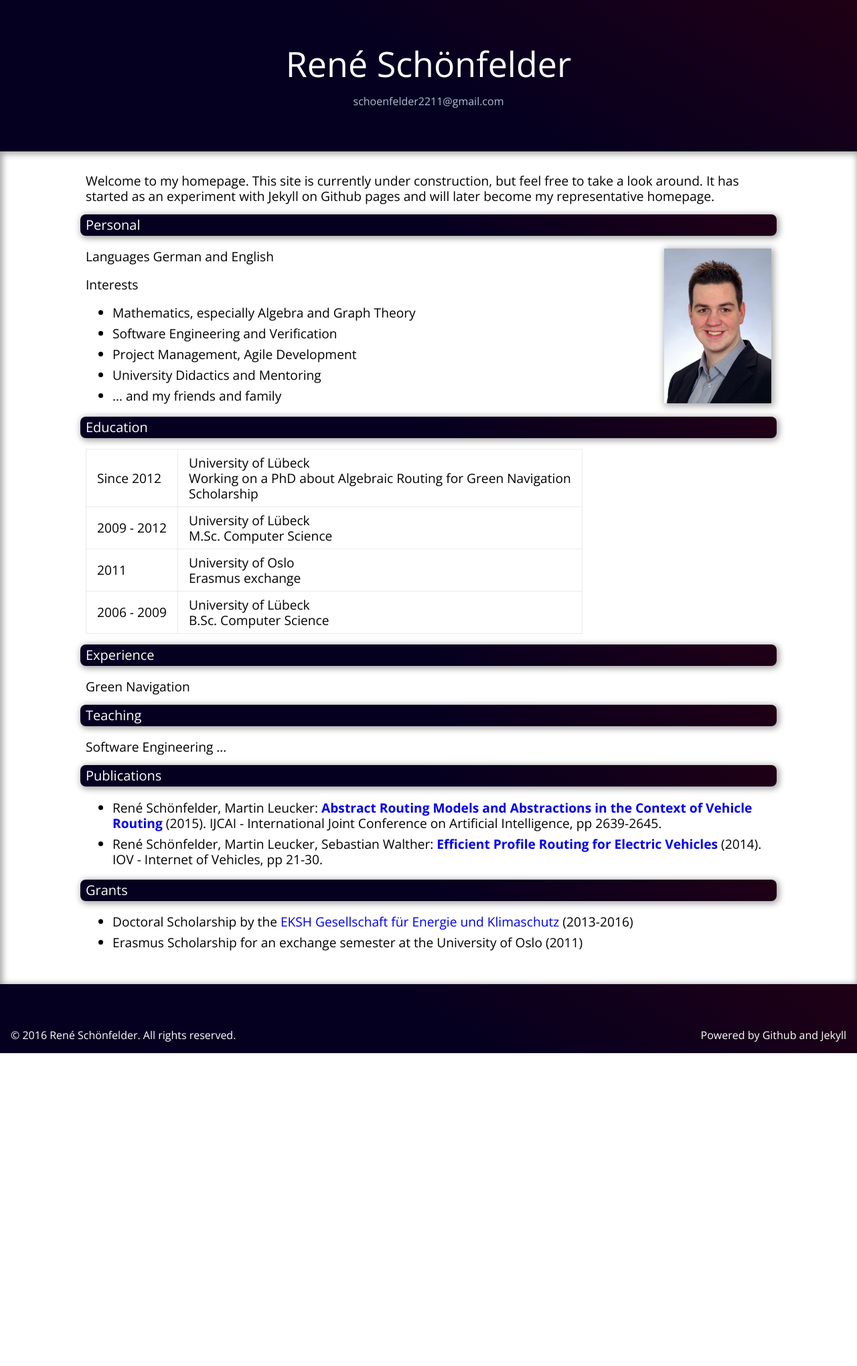
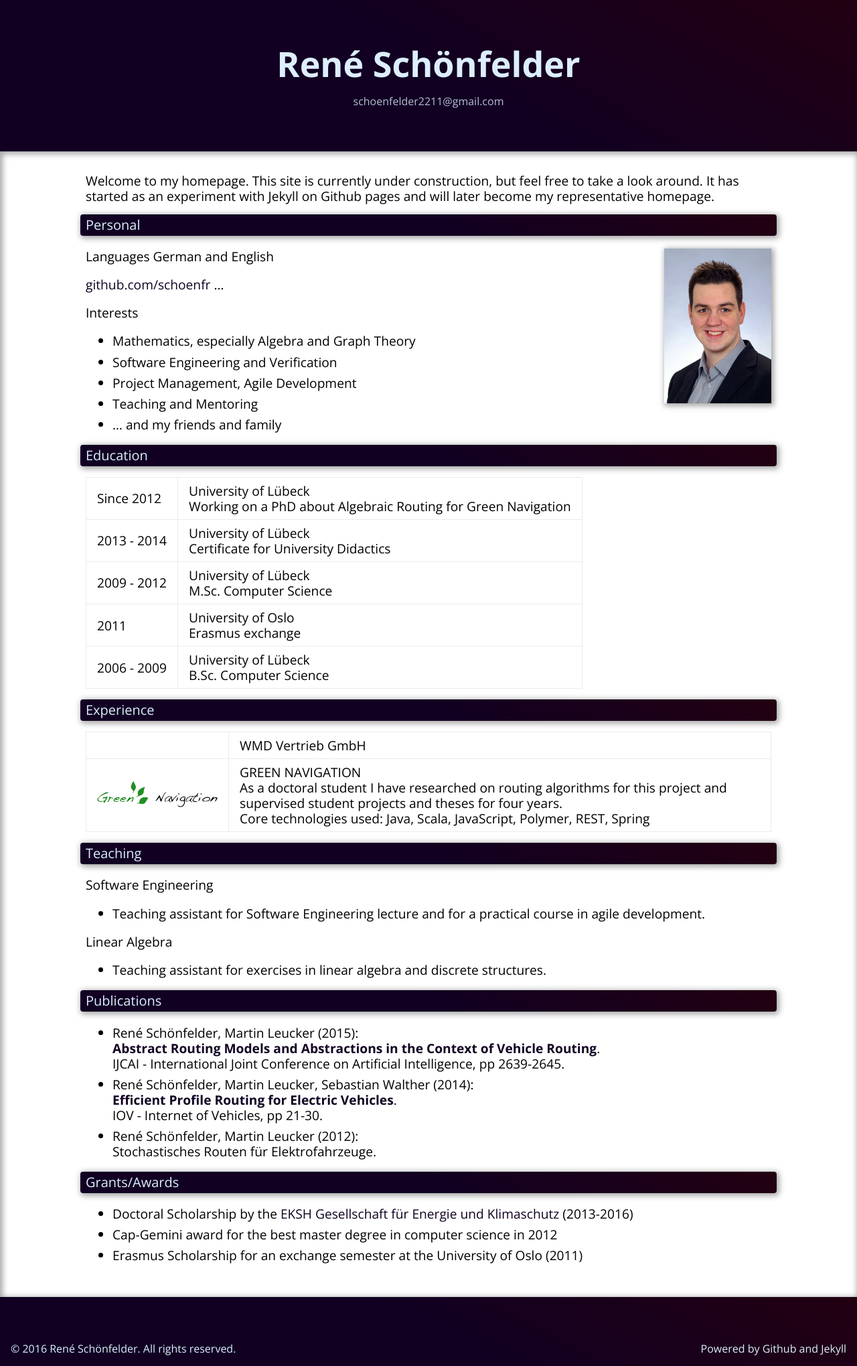
Before and after one commit to schoenfr/schoenfr.github.io, a Jekyll site: the page built from index.md, in a window 1280 px wide. Shown: the whole page at 67% size. Built offline with Jekyll 4.4.1, drawn with Linux system fonts in a browser that asks for light colours; before the commit the page ends 1572 px from its top, so only the background shows below that.

Commit message:
fine tuning

```diff
--- a/_sass/_content.scss
+++ b/_sass/_content.scss
@@ -25,7 +25,7 @@ main > div {
     margin-top: 0;
   }
 
-  img {
+  > img {
     max-width: 100%;
   }
 
@@ -35,6 +35,7 @@ main > div {
     font-weight: normal;
     padding: 0.25rem 0.5rem;
     font-size: 1.25rem;
+    color: $primarylight;
 
     @media screen and (min-width: 42em) {
       margin: 1rem -0.5rem;
@@ -47,11 +48,11 @@ main > div {
   h1 {
     @include background;
     @include shadow;
-    border-radius: 0.5rem;
+    border-radius: 0.25rem;
   }
   h2 {
     border: 1px solid $primary;
-    border-radius: 0.5rem;
+    border-radius: 0.25rem;
   }
 
   p {
--- a/_sass/_header.scss
+++ b/_sass/_header.scss
@@ -4,6 +4,7 @@ header {
 
   #title {
     margin: 1rem;
+    font-weight: bold;
   }
 
   #email {
--- a/css/main.scss
+++ b/css/main.scss
@@ -2,9 +2,9 @@
 menu: 0
 ---
 
-$primary: #050020;
+$primary: #102;
 $primaryalpha: #ddf;
-$secondary: #200015;
+$secondary: #201;
 $secondaryalpha: #fdd;
 $primarylight: #def;
 $secondarylight: #fed;
@@ -14,7 +14,7 @@ $monofont: Consolas, "Liberation Mono", Menlo, Courier, monospace;
 
 @mixin background {
   background-image: linear-gradient(30deg, $primary, $primary, $secondary);
-  color: white;
+  color: $primarylight;
 }
 
 @mixin backgroundlight {
@@ -23,15 +23,15 @@ $monofont: Consolas, "Liberation Mono", Menlo, Courier, monospace;
 }
 
 @mixin shadow {
-  -webkit-box-shadow: 2px 2px 10px 2px rgba(0,0,0,0.35);
-  -moz-box-shadow: 2px 2px 10px 2px rgba(0,0,0,0.35);
-  box-shadow: 2px 2px 10px 2px rgba(0,0,0,0.35);
+  -webkit-box-shadow: 2px 2px 8px 2px rgba(0,0,0,0.35);
+  -moz-box-shadow: 2px 2px 8px 2px rgba(0,0,0,0.35);
+  box-shadow: 2px 2px 8px 2px rgba(0,0,0,0.35);
 }
 
 @mixin innershadow {
-  -webkit-box-shadow: inset 2px 2px 10px 2px rgba(0,0,0,0.35);
-  -moz-box-shadow: inset 2px 2px 10px 2px rgba(0,0,0,0.35);
-  box-shadow: inset 2px 2px 10px 2px rgba(0,0,0,0.35);
+  -webkit-box-shadow: inset 2px 2px 8px 2px rgba(0,0,0,0.35);
+  -moz-box-shadow: inset 2px 2px 8px 2px rgba(0,0,0,0.35);
+  box-shadow: inset 2px 2px 8px 2px rgba(0,0,0,0.35);
 }
 
 html {
@@ -54,7 +54,7 @@ main {
 }
 
 a {
-  color: #primarylight;
+  color: $primary;
   text-decoration: none;
 }
 
--- a/index.md
+++ b/index.md
@@ -9,39 +9,51 @@ Welcome to my homepage. This site is currently under construction, but feel free
 
 ![René Schönfelder](img/portrait.jpg){:id="portrait"}
 
+Languages German and English
 
-
-Languages German and English
+[github.com/schoenfr](http://github.com/schoenfr)
+...
 
 Interests
 
 - Mathematics, especially Algebra and Graph Theory
 - Software Engineering and Verification
 - Project Management, Agile Development
-- University Didactics and Mentoring
+- Teaching and Mentoring
 - ... and my friends and family
 
 # Education
 
-| Since 2012 | University of Lübeck <br> Working on a PhD about Algebraic Routing for Green Navigation <br> Scholarship |
+| Since 2012 | University of Lübeck <br> Working on a PhD about Algebraic Routing for Green Navigation |
+| 2013 - 2014 | University of Lübeck <br> Certificate for University Didactics |
 | 2009 - 2012 | University of Lübeck <br> M.Sc. Computer Science |
 | 2011 | University of Oslo <br> Erasmus exchange |
 | 2006 - 2009 | University of Lübeck <br> B.Sc. Computer Science |
 
 # Experience
 
-Green Navigation
+| | WMD Vertrieb GmbH <br>  |
+| ![Green Navigation](img/greennav.png){:width="180px"} | GREEN NAVIGATION <br> As a doctoral student I have researched on routing algorithms for this project and supervised student projects and theses for four years. <br> Core technologies used: Java, Scala, JavaScript, Polymer, REST, Spring|
 
 # Teaching
 
-Software Engineering ...
+Software Engineering
+
+- Teaching assistant for Software Engineering lecture and for a practical course in agile development.
+
+Linear Algebra
+
+- Teaching assistant for exercises in linear algebra and discrete structures.
+
 
 # Publications
 
-- René Schönfelder, Martin Leucker: __[Abstract Routing Models and Abstractions in the Context of Vehicle Routing](http://ijcai.org/Abstract/15/374){:target="_blank"}__ (2015). IJCAI - International Joint Conference on Artificial Intelligence, pp 2639-2645.
-- René Schönfelder, Martin Leucker, Sebastian Walther: __[Efficient Profile Routing for Electric Vehicles](http://dx.doi.org/10.1007/978-3-319-11167-4_3){:target="_blank"}__ (2014). IOV - Internet of Vehicles, pp 21-30.
+- René Schönfelder, Martin Leucker (2015): <br> __[Abstract Routing Models and Abstractions in the Context of Vehicle Routing](http://ijcai.org/Abstract/15/374){:target="_blank"}__. <br> IJCAI - International Joint Conference on Artificial Intelligence, pp 2639-2645.
+- René Schönfelder, Martin Leucker, Sebastian Walther (2014): <br> __[Efficient Profile Routing for Electric Vehicles](http://dx.doi.org/10.1007/978-3-319-11167-4_3){:target="_blank"}__. <br> IOV - Internet of Vehicles, pp 21-30.
+- René Schönfelder, Martin Leucker (2012): <br> Stochastisches Routen für Elektrofahrzeuge.
 
-# Grants
+# Grants/Awards
 
 - Doctoral Scholarship by the [EKSH Gesellschaft für Energie und Klimaschutz](http://eksh.org){:target="_blank"} (2013-2016)
+- Cap-Gemini award for the best master degree in computer science in 2012
 - Erasmus Scholarship for an exchange semester at the University of Oslo (2011)
```
Also changed, not shown: img/greennav.png (added).
